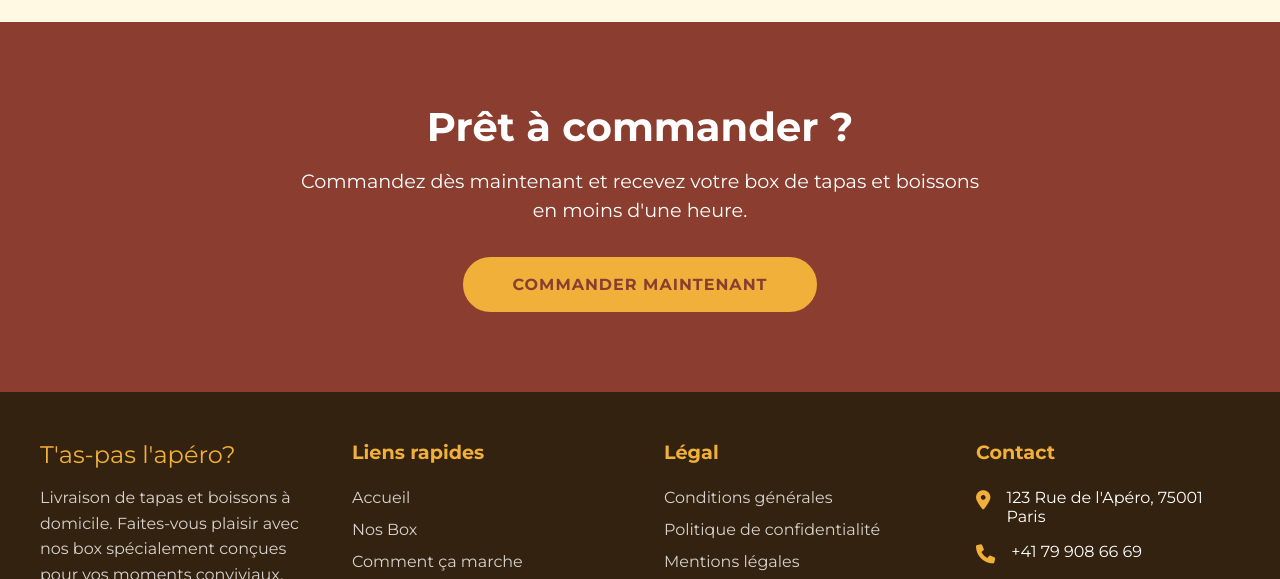
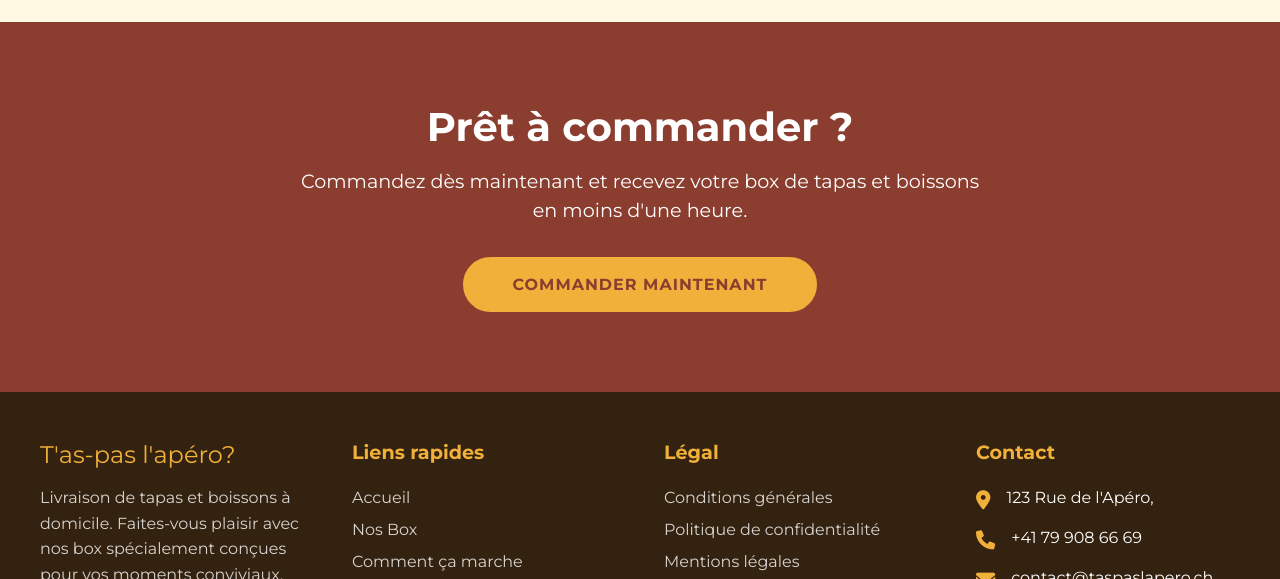
Before and after one commit to eltonymate/Tapas, a plain HTML site: page index.html in a window 1280 px wide. Shown: the part 2483-3062 px from the top of the page. Drawn offline with Linux system fonts and the light colour scheme.

Commit message:
Update index.html

```diff
--- a/index.html
+++ b/index.html
@@ -700,7 +700,7 @@
                 <h3 class="footer-title">Contact</h3>
                 <div class="footer-contact-item">
                     <span class="contact-icon"><i class="fas fa-map-marker-alt"></i></span>
-                    <span>123 Rue de l'Apéro, 75001 Paris</span>
+                    <span>123 Rue de l'Apéro, </span>
                 </div>
                 <div class="footer-contact-item">
                     <span class="contact-icon"><i class="fas fa-phone"></i></span>
```
